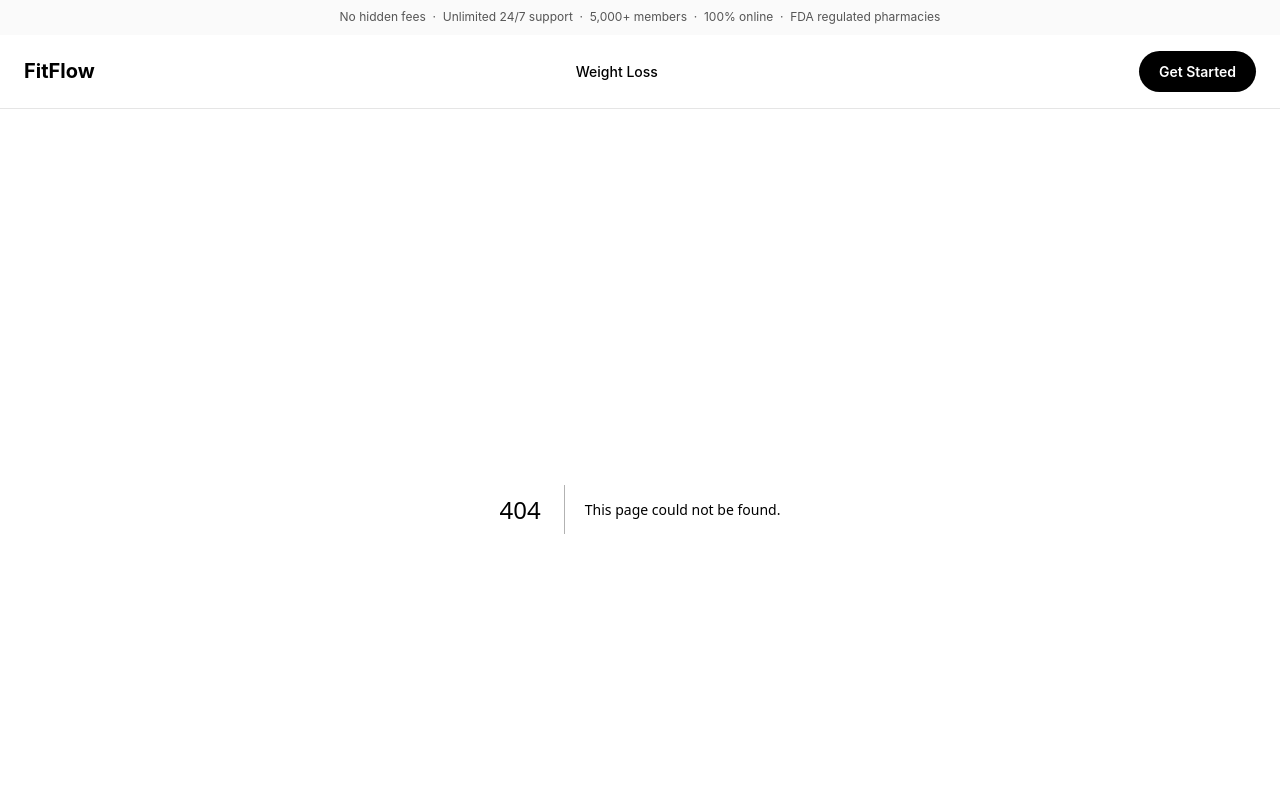
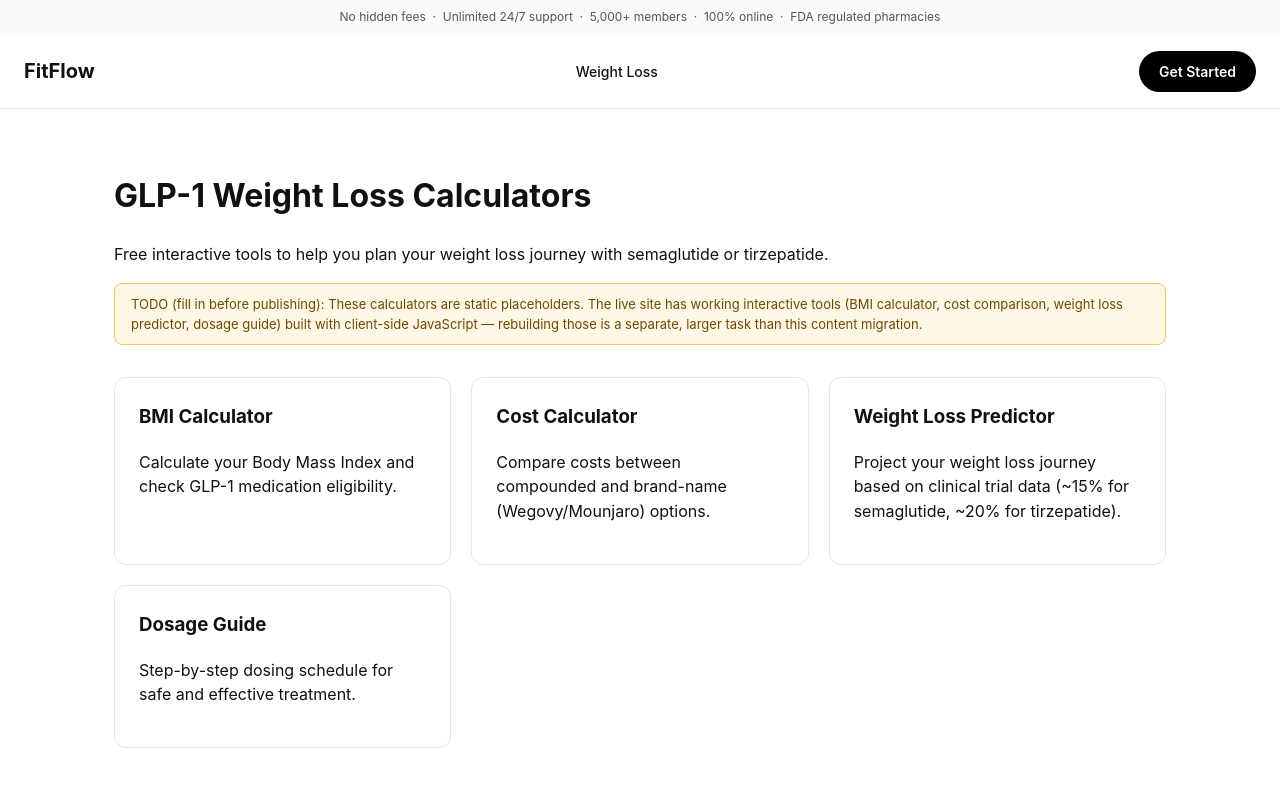
Before and after one commit to AdrienCohen1/fitflow-site, a Next.js app: page /calculators in a window 1280 px wide. Before the commit this address had no page. Shown: the top 800 px of the page. Built offline with nearby package versions, Linux system fonts and the light colour scheme.

Commit message:
Create page.tsx

```diff
--- /dev/null
+++ b/app/calculators/page.tsx
@@ -0,0 +1,52 @@
+import type { Metadata } from "next";
+import TodoBanner from "@/components/TodoBanner";
+
+export const metadata: Metadata = {
+  title: "GLP-1 Weight Loss Calculators | BMI, Cost & Dosage Tools",
+  description:
+    "Free interactive calculators for GLP-1 medications. Calculate your BMI, compare costs, predict weight loss results, and view dosing schedules for semaglutide and tirzepatide.",
+  alternates: { canonical: "/calculators" },
+};
+
+export default function CalculatorsPage() {
+  return (
+    <div className="container" style={{ paddingTop: 40, paddingBottom: 60 }}>
+      <h1>GLP-1 Weight Loss Calculators</h1>
+      <p className="lead">
+        Free interactive tools to help you plan your weight loss journey with semaglutide or
+        tirzepatide.
+      </p>
+
+      <TodoBanner>
+        These calculators are static placeholders. The live site has working interactive tools
+        (BMI calculator, cost comparison, weight loss predictor, dosage guide) built with
+        client-side JavaScript — rebuilding those is a separate, larger task than this content
+        migration.
+      </TodoBanner>
+
+      <div className="card-grid">
+        <div className="card">
+          <h3>BMI Calculator</h3>
+          <p>Calculate your Body Mass Index and check GLP-1 medication eligibility.</p>
+        </div>
+        <div className="card">
+          <h3>Cost Calculator</h3>
+          <p>Compare costs between compounded and brand-name (Wegovy/Mounjaro) options.</p>
+        </div>
+        <div className="card">
+          <h3>Weight Loss Predictor</h3>
+          <p>Project your weight loss journey based on clinical trial data (~15% for semaglutide, ~20% for tirzepatide).</p>
+        </div>
+        <div className="card">
+          <h3>Dosage Guide</h3>
+          <p>Step-by-step dosing schedule for safe and effective treatment.</p>
+        </div>
+      </div>
+
+      <section>
+        <h2>Ready to Start Your Journey?</h2>
+        <a className="cta-btn" href="/treatments/semaglutide">View Treatment Options</a>
+      </section>
+    </div>
+  );
+}
```
